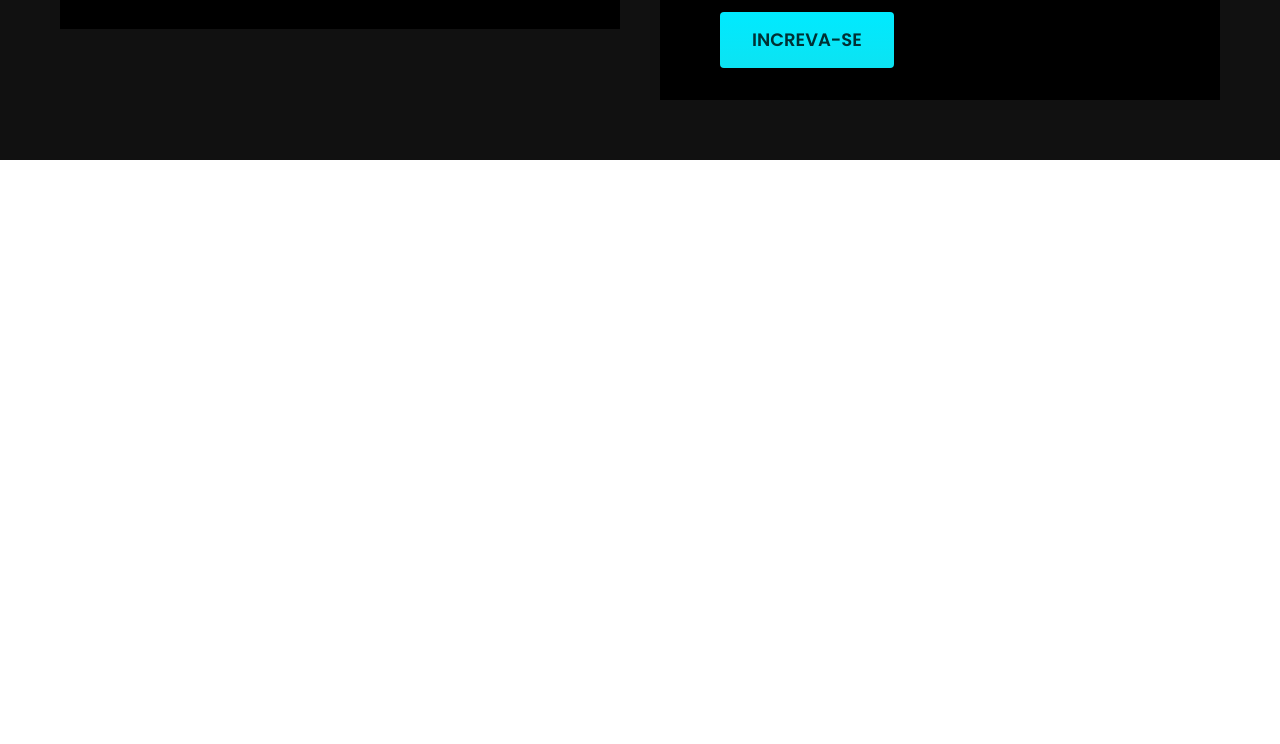
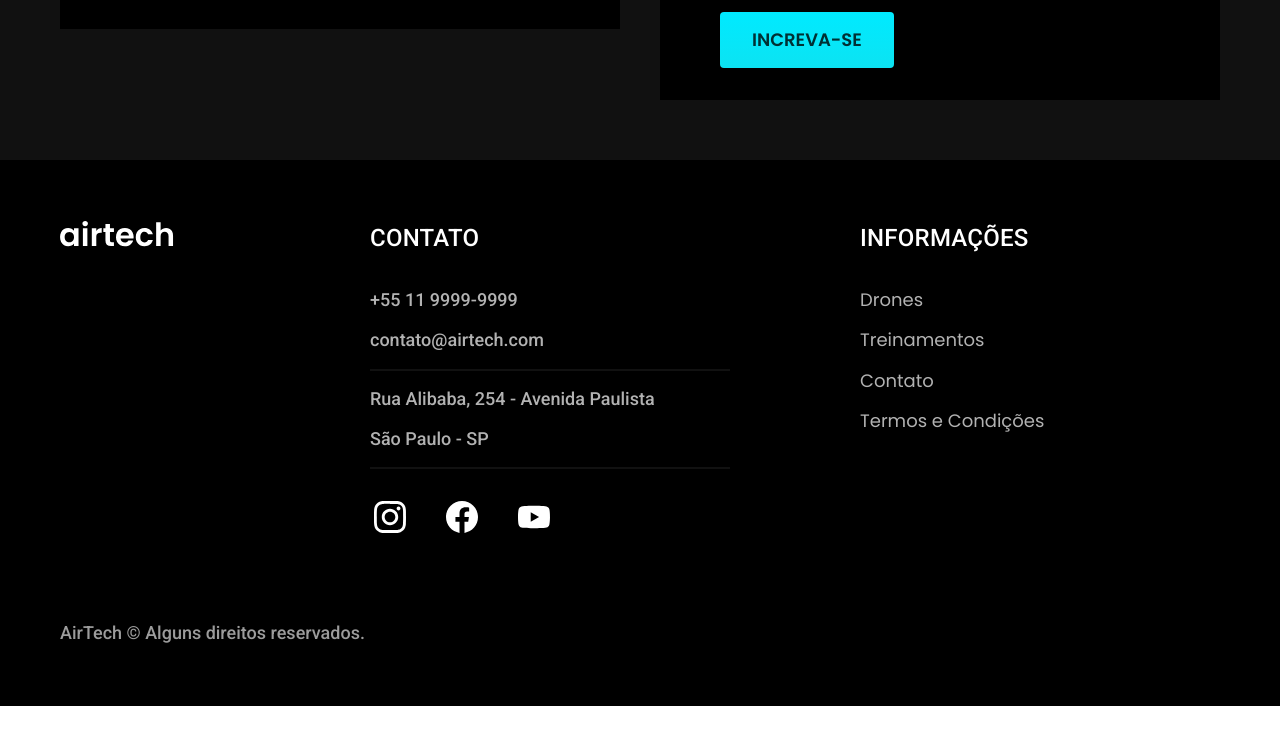
Before and after one commit to jefelipe/airtech, a plain HTML site: page index.html in a window 1280 px wide. Shown: the part 4312-5056 px from the top of the page. After the commit the page ends 5018 px from the top, so only its background shows below. Drawn offline with Linux system fonts and the light colour scheme.

Commit message:
Criando Footer

```diff
--- /dev/null
+++ b/css/global/footer.css
@@ -0,0 +1,65 @@
+.footer-bg{
+    background-color: var(--cor-12);
+}
+
+.footer{
+    display: grid;
+    grid-template-columns: 3fr 5fr 4fr;
+    gap: 40px;
+    padding-top: 60px;
+    padding-bottom: 60px;
+}
+
+.footer h3{
+    margin-bottom: 32px;
+}
+
+.footer-contato ul{
+    margin-bottom: 32px;
+}
+
+.footer-contato li:nth-child(even):after{
+    content: "";
+    display: block;
+    max-width: 360px;
+    height: 2px;
+    background: var(--cor-11);
+    margin-top: 16px;
+}
+
+.footer li{
+    margin-bottom: 16px;
+}
+
+.footer-rede{
+    display: flex;
+    gap: 32px;
+}
+
+.footer a:hover {
+    color: var(--cor-0);
+}
+
+.footer-copy{
+    grid-column: 1/-1;
+    margin-top: 40px;
+}
+
+@media(max-width: 800px){
+    .footer > img{
+        display: none;
+    }
+    .footer{
+        grid-template-columns: 1fr 1fr;
+    }
+}
+
+@media(max-width: 800px){
+    .footer{
+        grid-template-columns: 1fr;
+        gap: 60px;
+    }
+    .footer-copy{
+        margin-top: 0px;
+    }
+}
--- a/css/global/global.css
+++ b/css/global/global.css
@@ -2,7 +2,6 @@ body {
     margin: 0px;
     font-family: Arial, Helvetica, sans-serif;
     color: #111111;
-    padding-bottom: 600px;
 }
 
 h1,
--- a/css/style.css
+++ b/css/style.css
@@ -3,6 +3,8 @@
 @import "./utilities/cores.css";
 
 @import "./global/header.css";
+@import "./global/footer.css";
+
 
 /* utilidades */
 @import "./utilities/componentes.css";
--- a/index.html
+++ b/index.html
@@ -32,7 +32,7 @@
           <ul class="header-menu font-1-m cor-0">
             <li><a href="./drone.html">Drones</a></li>
             <li><a href="./treinamentos.html">Treinamentos</a></li>
-            <li><a href="./Contato.html">Contato</a></li>
+            <li><a href="./contato.html">Contato</a></li>
           </ul>
         </nav>
       </div>
@@ -172,30 +172,94 @@
 
     <article class="treinamentos-bg">
       <div class="treinamentos container">
-      <h2 class="font-1-xxl cor-0">Treinamentos<span class="cor-p1">.</span></h2>
+        <h2 class="font-1-xxl cor-0">
+          Treinamentos<span class="cor-p1">.</span>
+        </h2>
         <div class="treinamentos-item">
           <h3 class="font-1-xl cor-6">Prata</h3>
-        <span class="font-1-xl cor-0">R$ 499 <span class="font-1-xs cor-6">Único</span></span>
+          <span class="font-1-xl cor-0"
+            >R$ 499 <span class="font-1-xs cor-6">Único</span></span
+          >
           <ul class="font-2-m cor-0">
-          <li>Aulas teóricas abrangentes sobre pilotagem, regulamentações e segurança.</li>
-          <li>Treinamento prático em ambiente controlado com instrutores especializados.</li>
+            <li>
+              Aulas teóricas abrangentes sobre pilotagem, regulamentações e
+              segurança.
+            </li>
+            <li>
+              Treinamento prático em ambiente controlado com instrutores
+              especializados.
+            </li>
             <li>Certificado de conclusão.</li>
           </ul>
-        <a class="botao secundario" href="./orcamento.html" >Increva-se</a>
+          <a class="botao secundario" href="./orcamento.html">Increva-se</a>
         </div>
 
         <div class="treinamentos-item">
           <h3 class="font-1-xl cor-p0">OURO</h3>
-        <span class="font-1-xl cor-0">R$ 1.499 <span class="font-1-xs cor-6">Único</span></span>
+          <span class="font-1-xl cor-0"
+            >R$ 1.499 <span class="font-1-xs cor-6">Único</span></span
+          >
           <ul class="font-2-m cor-0">
-          <li>Aulas teóricas avançadas sobre técnicas de pilotagem, operação em diferentes condições climáticas e gerenciamento de riscos.</li>
-          <li>Treinamento prático avançado, incluindo manobras complexas, captura de imagens profissionais e recursos avançados do drone.</li>
-          <li>Simulações de voo realistas para aprimorar habilidades em cenários desafiadores.</li>
-          <li>Feedback personalizado dos instrutores para um aprimoramento contínuo.</li>
+            <li>
+              Aulas teóricas avançadas sobre técnicas de pilotagem, operação em
+              diferentes condições climáticas e gerenciamento de riscos.
+            </li>
+            <li>
+              Treinamento prático avançado, incluindo manobras complexas,
+              captura de imagens profissionais e recursos avançados do drone.
+            </li>
+            <li>
+              Simulações de voo realistas para aprimorar habilidades em cenários
+              desafiadores.
+            </li>
+            <li>
+              Feedback personalizado dos instrutores para um aprimoramento
+              contínuo.
+            </li>
           </ul>
-        <a class="botao" href="./orcamento.html" >Increva-se</a>
+          <a class="botao" href="./orcamento.html">Increva-se</a>
         </div>
       </div>
     </article>
+
+    <footer class="footer-bg">
+      <div class="footer container">
+        <img src="./img/airtech.svg" alt="airtech" />
+        <div class="footer-contato">
+          <h3 class="font-2-l-b cor-0">Contato</h3>
+          <ul class="font-2-m cor-5">
+            <li><a href="tel: +551199999999">+55 11 9999-9999</a></li>
+            <li>
+              <a href="mailto:contato@airtech.com ">contato@airtech.com</a>
+            </li>
+            <li>Rua Alibaba, 254 - Avenida Paulista</li>
+            <li>São Paulo - SP</li>
+          </ul>
+          <div class="footer-rede">
+            <a href=""
+              ><img src="./img/redes/instagram.svg" alt="Instagram" />
+            </a>
+            <a href=""
+              ><img src="./img/redes/facebook.svg" alt="Facebook" />
+            </a>
+            <a href=""><img src="./img/redes/youtube.svg" alt="Youtube" /> </a>
+          </div>
+        </div>
+        <div class="footer-informacoes">
+          <h3 class="font-2-l-b cor-0">Informações</h3>
+          <nav>
+            <ul class="font-1-m cor-5">
+              <li><a href="./drone.html">Drones</a></li>
+              <li><a href="./treinamentos.html">Treinamentos</a></li>
+              <li><a href="./contato.html">Contato</a></li>
+              <li><a href="./termos.html">Termos e Condições</a></li>
+            </ul>
+          </nav>
+        </div>
+        <p class="footer-copy font-2-m cor-6">
+          AirTech © Alguns direitos reservados.
+        </p>
+      </div>
+    </footer>
   </body>
 </html>
```
Lines whose indentation alone changed are shown as unchanged.
